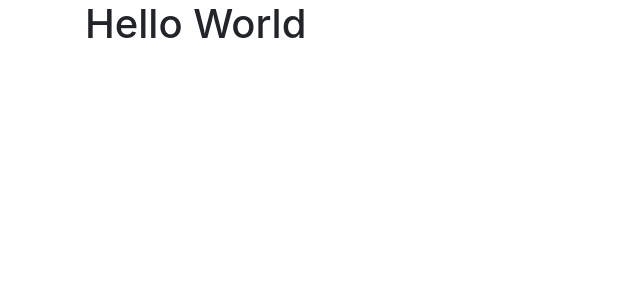
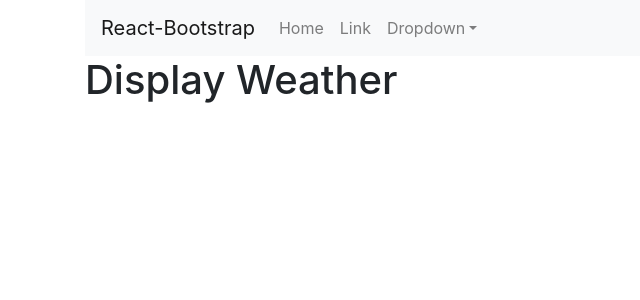
Before and after one commit to SaundersEddie/weather-forecast, a React (Create React App) app: page / in a window 1280 px wide. Shown: the top 300 px of the page, without its empty margins (0-640 px from the left). Built offline with nearby package versions, Linux system fonts and the light colour scheme.

Commit message:
installed react-bootstrap created base header and main body

```diff
--- a/package.json
+++ b/package.json
@@ -11,6 +11,7 @@
     "express-favicon": "^2.0.1",
     "path": "^0.12.7",
     "react": "^17.0.1",
+    "react-bootstrap": "^1.4.0",
     "react-dom": "^17.0.1",
     "react-scripts": "4.0.0",
     "web-vitals": "^0.2.4"
--- a/src/App.js
+++ b/src/App.js
@@ -1,10 +1,15 @@
+import WeatherNavbar from './components/Navbar/WeatherNavbar';
+import DisplayWeather from './components/DisplayWeather/DisplayWeather';
+
 import './App.css';
 import 'bootstrap/dist/css/bootstrap.min.css';
+
 
 function App() {
   return (
     <div className="container">
-      <h1>Hello World</h1>
+      <WeatherNavbar />
+      <DisplayWeather />
     </div>
   );
 }
--- /dev/null
+++ b/src/components/DisplayWeather/DisplayWeather.css
@@ -0,0 +1 @@
+/* In case we need it */
--- /dev/null
+++ b/src/components/DisplayWeather/DisplayWeather.js
@@ -0,0 +1,10 @@
+import React from 'react';
+import './DisplayWeather.css';
+
+const DisplayWeather = () => {
+    return (
+        <h1>Display Weather</h1>
+    )
+}
+
+export default DisplayWeather;
--- /dev/null
+++ b/src/components/Navbar/WeatherNavbar.css
@@ -0,0 +1 @@
+/* CSS File if we need it */
--- /dev/null
+++ b/src/components/Navbar/WeatherNavbar.js
@@ -0,0 +1,39 @@
+// Navbar for weather page, this should include the following:
+
+// Logo
+// About
+// Search
+
+import React from 'react';
+import { Navbar, Nav, NavDropdown } from "react-bootstrap";
+import './WeatherNavbar.css';
+
+const WeatherNavbar = () => {
+    return (
+            <>
+              <Navbar bg="light" expand="lg">
+                <Navbar.Brand href="#home">React-Bootstrap</Navbar.Brand>
+                <Navbar.Toggle aria-controls="basic-navbar-nav" />
+                <Navbar.Collapse id="basic-navbar-nav">
+                  <Nav className="mr-auto">
+                    <Nav.Link href="#home">Home</Nav.Link>
+                    <Nav.Link href="#link">Link</Nav.Link>
+                    <NavDropdown title="Dropdown" id="basic-nav-dropdown">
+                      <NavDropdown.Item href="#action/3.1">Action</NavDropdown.Item>
+                      <NavDropdown.Item href="#action/3.2">
+                        Another action
+                      </NavDropdown.Item>
+                      <NavDropdown.Item href="#action/3.3">Something</NavDropdown.Item>
+                      <NavDropdown.Divider />
+                      <NavDropdown.Item href="#action/3.4">
+                        Separated link
+                      </NavDropdown.Item>
+                    </NavDropdown>
+                  </Nav>
+                </Navbar.Collapse>
+              </Navbar>
+            </>
+    )
+}
+
+export default WeatherNavbar;
```
Also changed, not shown: 2 other files (tests, documents, lock files or other folders).
